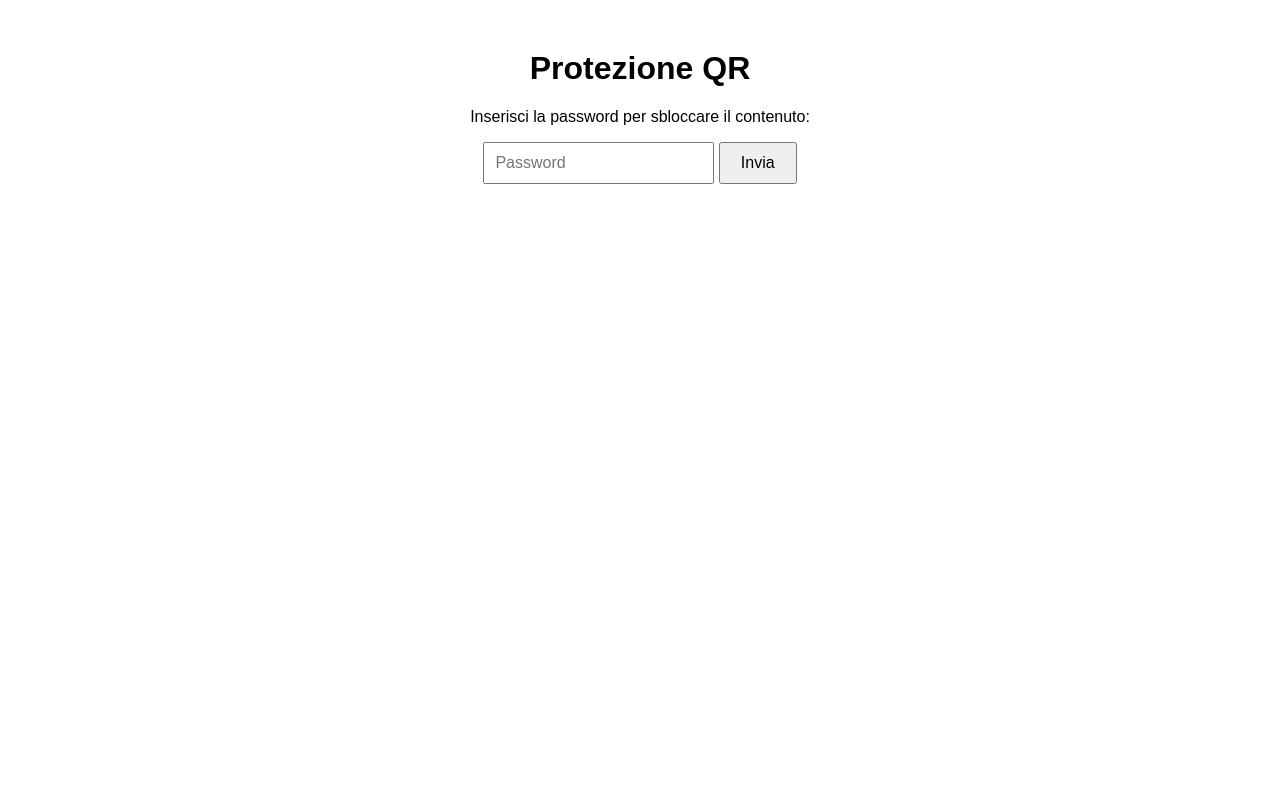
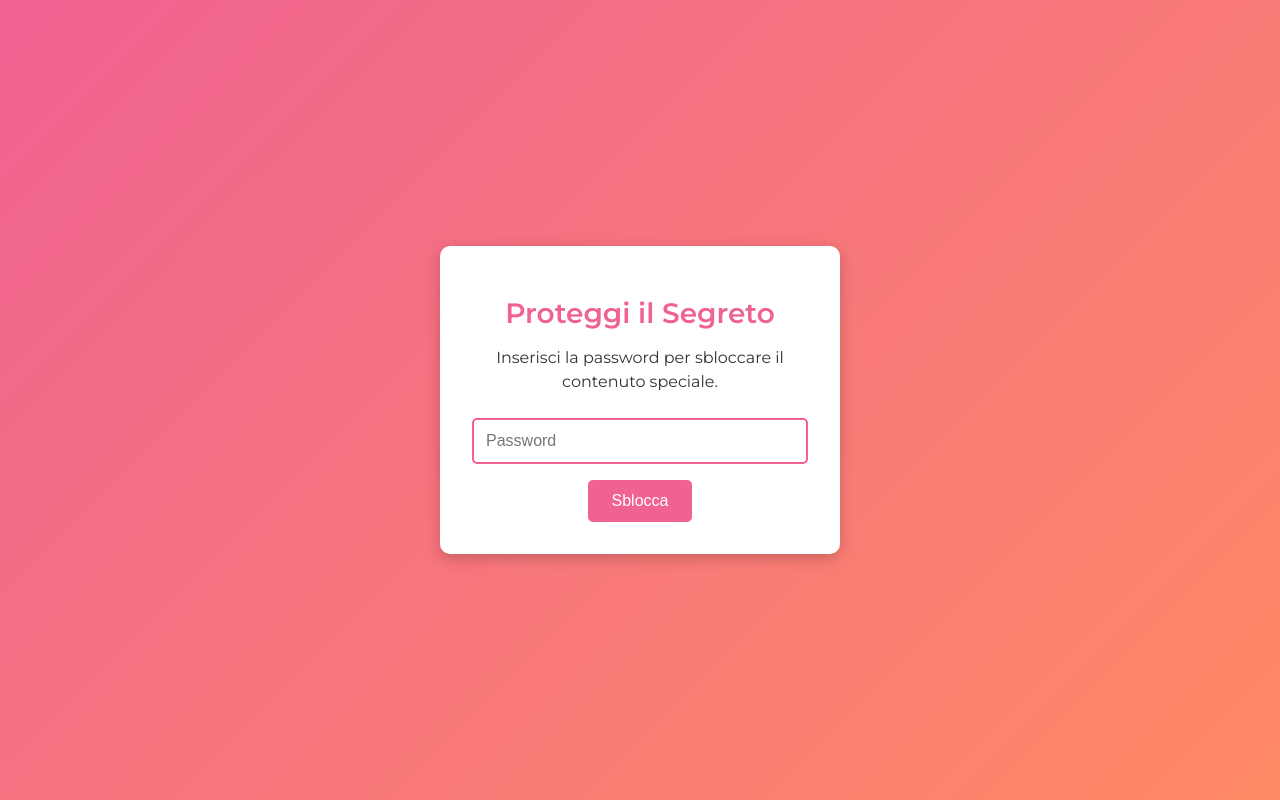
Before and after one commit to matteopassaro/giocosanvalentino, a plain HTML site: page index.html in a window 1280 px wide. Drawn offline with Linux system fonts and the light colour scheme.

Commit message:
Update index.html

```diff
--- a/index.html
+++ b/index.html
@@ -2,20 +2,80 @@
 <html lang="it">
 <head>
   <meta charset="UTF-8">
-  <title>Inserisci la password</title>
+  <meta name="viewport" content="width=device-width, initial-scale=1.0">
+  <title>Proteggi il Segreto</title>
+  <link href="https://fonts.googleapis.com/css2?family=Montserrat:wght@400;600&display=swap" rel="stylesheet">
   <style>
-    body { font-family: sans-serif; text-align: center; margin-top: 50px; }
-    input { padding: 10px; font-size: 16px; }
-    button { padding: 10px 20px; font-size: 16px; }
+    * {
+      box-sizing: border-box;
+    }
+    body {
+      margin: 0;
+      padding: 0;
+      font-family: 'Montserrat', sans-serif;
+      background: linear-gradient(135deg, #f06292, #ff8a65);
+      display: flex;
+      align-items: center;
+      justify-content: center;
+      height: 100vh;
+      color: #333;
+    }
+    .container {
+      background: #fff;
+      padding: 2rem;
+      border-radius: 10px;
+      box-shadow: 0 4px 15px rgba(0,0,0,0.2);
+      max-width: 400px;
+      width: 90%;
+      text-align: center;
+    }
+    h1 {
+      margin-bottom: 1rem;
+      font-size: 1.75rem;
+      color: #f06292;
+    }
+    p {
+      margin-bottom: 1.5rem;
+      font-size: 1rem;
+      line-height: 1.5;
+    }
+    input[type="password"] {
+      width: 100%;
+      padding: 0.75rem;
+      font-size: 1rem;
+      border: 2px solid #f06292;
+      border-radius: 5px;
+      margin-bottom: 1rem;
+      outline: none;
+      transition: border-color 0.3s ease;
+    }
+    input[type="password"]:focus {
+      border-color: #ff8a65;
+    }
+    button {
+      background: #f06292;
+      color: #fff;
+      border: none;
+      padding: 0.75rem 1.5rem;
+      font-size: 1rem;
+      border-radius: 5px;
+      cursor: pointer;
+      transition: background 0.3s ease;
+    }
+    button:hover {
+      background: #ff8a65;
+    }
   </style>
 </head>
 <body>
-  <h1>Protezione QR</h1>
-  <p>Inserisci la password per sbloccare il contenuto:</p>
-  <form id="passwordForm">
-    <input type="password" id="password" placeholder="Password" required>
-    <button type="submit">Invia</button>
-  </form>
+  <div class="container">
+    <h1>Proteggi il Segreto</h1>
+    <p>Inserisci la password per sbloccare il contenuto speciale.</p>
+    <form id="passwordForm">
+      <input type="password" id="password" placeholder="Password" required>
+      <button type="submit">Sblocca</button>
+    </form>
+  </div>
   <script>
     document.getElementById("passwordForm").addEventListener("submit", function(e) {
       e.preventDefault();
@@ -23,7 +83,7 @@
       // Sostituisci "amore123" con la tua password segreta
       if(password === "amore123") {
         // Reindirizza alla pagina con la dedica e gli indizi
-        window.location.href = "https://giocosanvalentinodue.carrd.co/";
+        window.location.href = "https://tuo-username.github.io/nome-del-repository/contenuto-segreto.html";
       } else {
         alert("Password errata, riprova.");
       }
```
